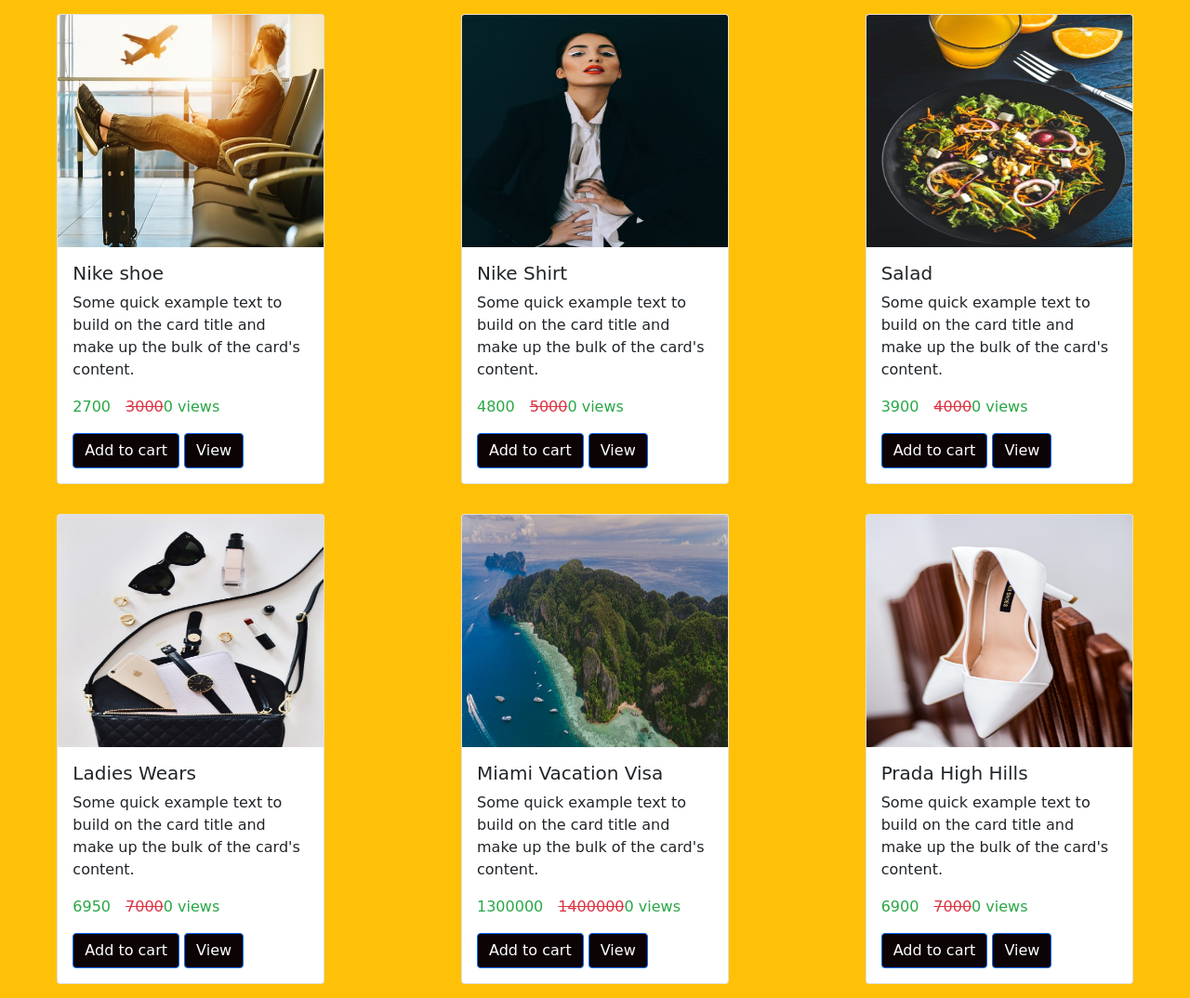
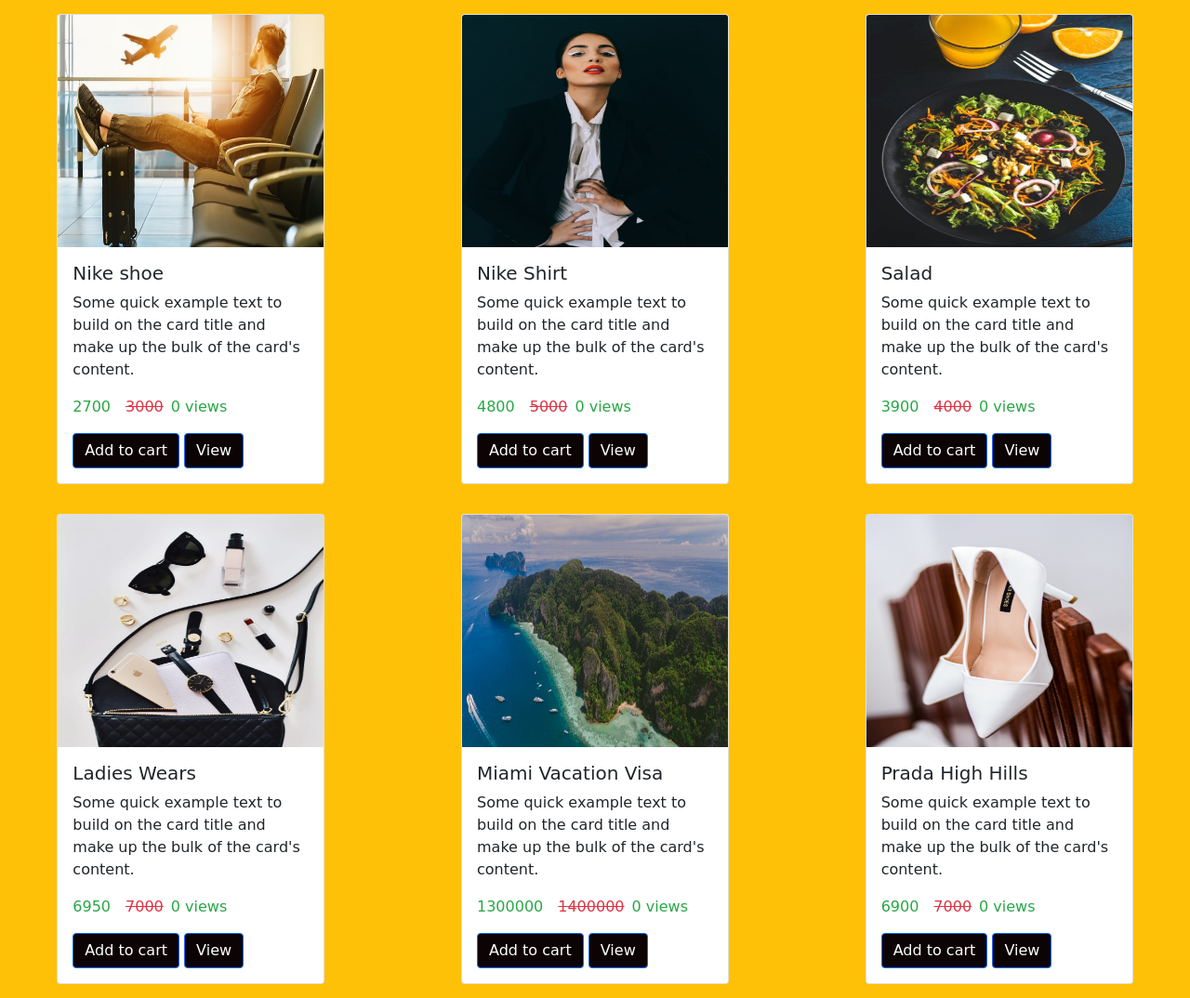
Before and after one commit to Jayson7/stack-of-django-projects-, a Django app: page / in a window 1280 px wide. Shown: the part 633-1707 px from the top of the page at 93% size. Run offline with Django 3.2, Linux system fonts and the light colour scheme; data comes from the database, SQL or seed files in the repository; data that the repository does not hold is empty; parts of the project's set-up code (start-up, migrations or seed data) failed here and were passed over; some libraries are stand-ins or nearby versions.

Commit message:
product design for index.html

```diff
--- a/ecommerce/Templates/index.html
+++ b/ecommerce/Templates/index.html
@@ -133,11 +133,9 @@
                         <div class="d-flex">
                             <p class="text-success mr-3">{{i.discounted_price}}</p>
                             <p>
-
                                 <strike class="text-danger">{{i.main_price}}</strike>
                             </p>
-                            <p class="text-success">{{i.view_count}} views</p>
-
+                            <p class="text-success ml-2">{{i.view_count}} views</p>
                         </div>
                         <a href="#" class="btn btn-primary">Add to cart</a>
                         <a href="#" class="btn btn-primary">View</a>
```
